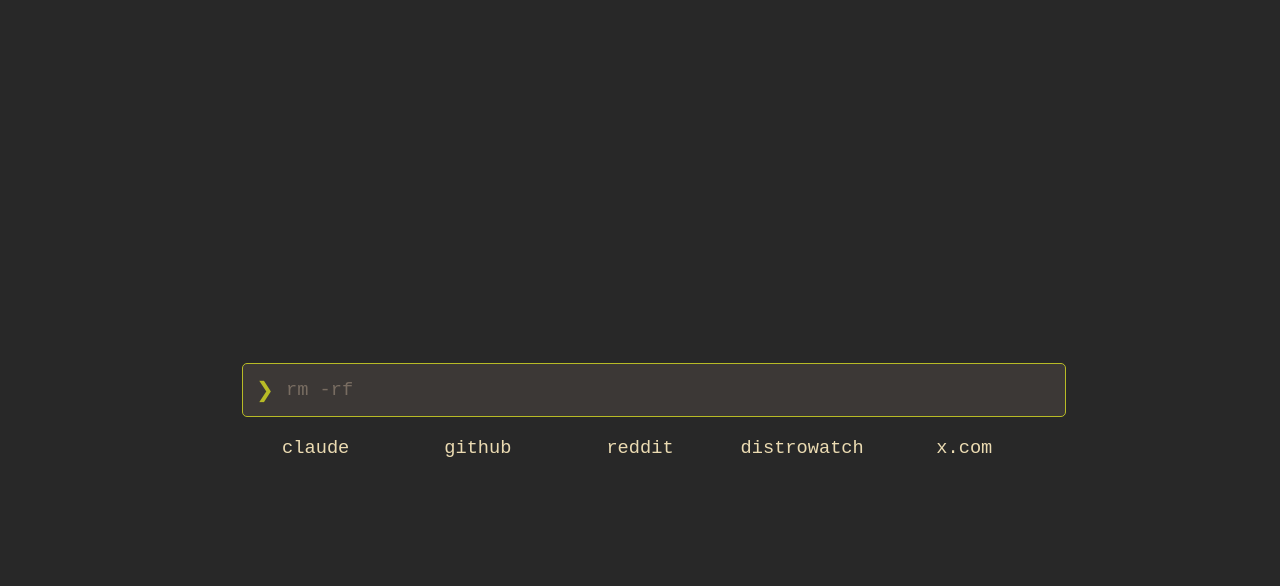
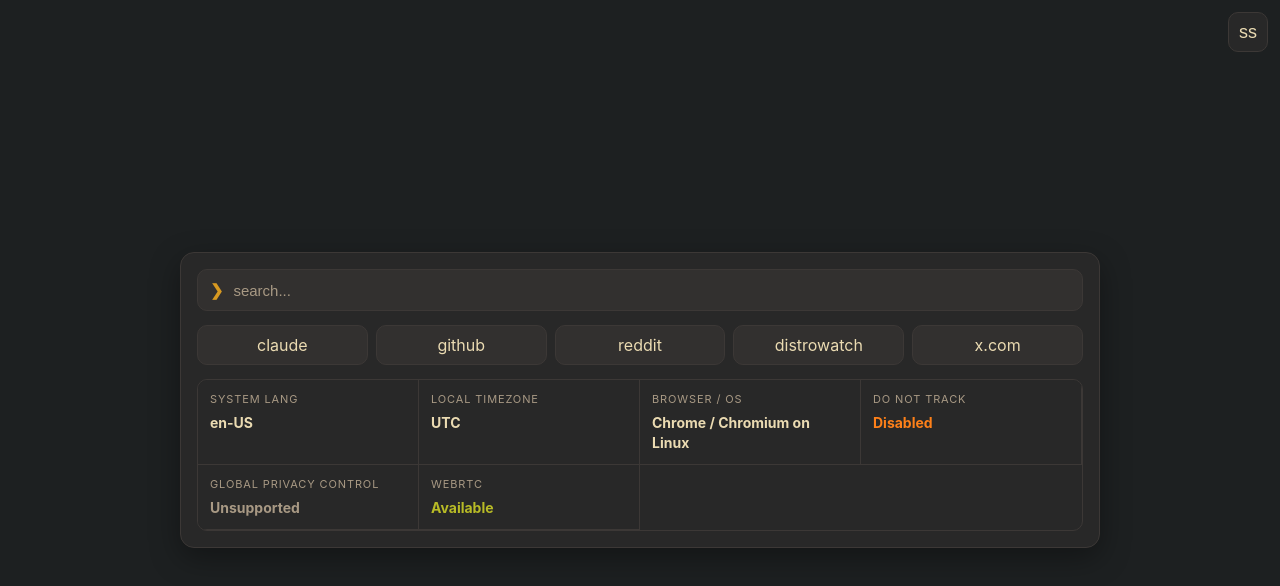
Before and after one commit to Jahamars/startpage, a browser extension: page index.html in a window 1280 px wide. Drawn offline with Linux system fonts and the light colour scheme.

Commit message:
2026-03-25 11:29

```diff
--- a/index.html
+++ b/index.html
@@ -1,37 +1,82 @@
-<!DOCTYPE html>
-<html lang="en">
+<!doctype html>
+<html lang="en" data-theme="gruvbox-dark">
 <head>
-    <meta charset="UTF-8">
-    <meta name="viewport" content="width=device-width, initial-scale=1.0">
-    <title>minimalism</title>
-    <link rel="stylesheet" href="./style.css">
+  <meta charset="utf-8">
+  <meta name="viewport" content="width=device-width,initial-scale=1">
+  <meta name="color-scheme" content="dark light">
+  <title>ts</title>
+  <link rel="stylesheet" href="./style.css">
 </head>
 <body>
-    <main>
-        <h1>  </h1>
-        <div class="search-box">
-                    <span class="prompt">❯</span>
-                    <input type="text" placeholder="rm -rf " onkeypress="runSearch(event)">
-                </div>
-        <nav>
-            <ul>
-                <li><a href="https://claude.ai/new">claude</a></li>
-                <li><a href="https://github.com">github</a></li>
-                <li><a href="https://www.reddit.com">reddit</a></li>
-                <li><a href="https://distrowatch.com">distrowatch</a></li>
-                <li><a href="http://x.com/">x.com</a></li>
-            </ul>
-        </nav>
-    </main>
-    <script>
-            function runSearch(event) {
-                if (event.key === "Enter") {
-                    const query = event.target.value.trim();
-                    if (query) {
-                        window.open(`https://www.google.com/search?q=${encodeURIComponent(query)}`, '_blank');
-                    }
-                }
-            }
-        </script>
+  <button id="settings-btn" aria-label="Settings" title="Settings">ss</button>
+
+  <aside id="settings-panel" class="hidden" aria-hidden="true">
+    <section class="group">
+      <h2>Theme</h2>
+      <label><input type="radio" name="theme" value="gruvbox-dark">Gruvbox Dark</label>
+      <label><input type="radio" name="theme" value="gruvbox-light">Gruvbox Light</label>
+      <label><input type="radio" name="theme" value="nord-dark">Nord Dark</label>
+      <label><input type="radio" name="theme" value="nord-light">Nord Light</label>
+    </section>
+
+    <section class="group">
+      <h2>Search</h2>
+      <label><input type="radio" name="engine" value="google">Google</label>
+      <label><input type="radio" name="engine" value="duckduckgo">DuckDuckGo</label>
+      <label><input type="radio" name="engine" value="yandex">Yandex</label>
+      <label><input type="radio" name="engine" value="bing">Bing</label>
+      <label><input type="radio" name="engine" value="brave">Brave</label>
+      <label><input type="radio" name="engine" value="startpage">Startpage</label>
+    </section>
+
+    <section class="group">
+      <h2>Blocks</h2>
+      <label><input type="checkbox" data-block="search">Search bar</label>
+      <label><input type="checkbox" data-block="links">Quick links</label>
+      <label><input type="checkbox" data-block="info">Info panel</label>
+    </section>
+
+    <section class="group">
+      <h2>Info rows</h2>
+      <label><input type="checkbox" data-row="lang">System Lang</label>
+      <label><input type="checkbox" data-row="tz">Local Timezone</label>
+      <label><input type="checkbox" data-row="ua">Browser / OS</label>
+      <label><input type="checkbox" data-row="dnt">Do Not Track</label>
+      <label><input type="checkbox" data-row="gpc">GPC</label>
+      <label><input type="checkbox" data-row="webrtc">WebRTC</label>
+    </section>
+
+    <section class="group">
+      <h2>Quick links</h2>
+      <div id="editor-list"></div>
+      <div class="add">
+        <input id="new-name" type="text" placeholder="Name">
+        <input id="new-url" type="text" placeholder="https://...">
+        <button id="add-link" type="button">Add</button>
+      </div>
+    </section>
+  </aside>
+
+  <main id="app">
+    <section id="search-block" class="search">
+      <span>❯</span>
+      <input id="search-input" type="text" placeholder="search..." autofocus>
+    </section>
+
+    <nav id="links-block">
+      <ul id="links-list"></ul>
+    </nav>
+
+    <section id="info-block" class="info-grid">
+      <article class="cell" data-row-id="lang"><small>System Lang</small><strong id="v-lang"></strong></article>
+      <article class="cell" data-row-id="tz"><small>Local Timezone</small><strong id="v-tz"></strong></article>
+      <article class="cell" data-row-id="ua"><small>Browser / OS</small><strong id="v-ua"></strong></article>
+      <article class="cell" data-row-id="dnt"><small>Do Not Track</small><strong id="v-dnt"></strong></article>
+      <article class="cell" data-row-id="gpc"><small>Global Privacy Control</small><strong id="v-gpc"></strong></article>
+      <article class="cell" data-row-id="webrtc"><small>WebRTC</small><strong id="v-webrtc"></strong></article>
+    </section>
+  </main>
+
+  <script src="./main.js"></script>
 </body>
 </html>
--- /dev/null
+++ b/main.js
@@ -0,0 +1,331 @@
+(() => {
+  const K = { CFG: 'sp_cfg_v5', LINKS: 'sp_links_v2' };
+  const ENGINES = {
+    google: 'https://www.google.com/search?q=',
+    duckduckgo: 'https://duckduckgo.com/?q=',
+    yandex: 'https://yandex.com/search/?text=',
+    bing: 'https://www.bing.com/search?q=',
+    brave: 'https://search.brave.com/search?q=',
+    startpage: 'https://www.startpage.com/do/search?q='
+  };
+  const DEF = {
+    theme: 'gruvbox-dark',
+    engine: 'google',
+    blocks: { search: true, links: true, info: true },
+    rows: { lang: true, tz: true, ua: true, dnt: true, gpc: true, webrtc: true }
+  };
+  const DEF_LINKS = [
+    { id: id(), n: 'claude', u: 'https://claude.ai/new', e: 1 },
+    { id: id(), n: 'github', u: 'https://github.com', e: 1 },
+    { id: id(), n: 'reddit', u: 'https://www.reddit.com', e: 1 },
+    { id: id(), n: 'distrowatch', u: 'https://distrowatch.com', e: 1 },
+    { id: id(), n: 'x.com', u: 'https://x.com/', e: 1 }
+  ];
+
+  const s = hydrate();
+  const el = {};
+  let raf = 0;
+
+  document.addEventListener('DOMContentLoaded', boot);
+
+  function boot() {
+    q();
+    bind();
+    paintAll();
+    if (s.blocks.search) focusSearch();
+  }
+
+  function q() {
+    el.btn = document.getElementById('settings-btn');
+    el.panel = document.getElementById('settings-panel');
+
+    el.searchBlock = document.getElementById('search-block');
+    el.searchInput = document.getElementById('search-input');
+
+    el.linksBlock = document.getElementById('links-block');
+    el.linksList = document.getElementById('links-list');
+
+    el.infoBlock = document.getElementById('info-block');
+    el.editorList = document.getElementById('editor-list');
+    el.newName = document.getElementById('new-name');
+    el.newUrl = document.getElementById('new-url');
+    el.addBtn = document.getElementById('add-link');
+
+    el.vLang = document.getElementById('v-lang');
+    el.vTz = document.getElementById('v-tz');
+    el.vUa = document.getElementById('v-ua');
+    el.vDnt = document.getElementById('v-dnt');
+    el.vGpc = document.getElementById('v-gpc');
+    el.vWebrtc = document.getElementById('v-webrtc');
+  }
+
+  function bind() {
+    el.btn.addEventListener('click', togglePanel);
+    document.addEventListener('click', onOuterClick);
+    el.panel.addEventListener('change', onPanelChange);
+    el.panel.addEventListener('click', onPanelClick);
+    el.searchInput.addEventListener('keydown', onSearch);
+    el.addBtn.addEventListener('click', onAddLink);
+    el.newUrl.addEventListener('keydown', e => e.key === 'Enter' && onAddLink());
+  }
+
+  function togglePanel() {
+    const h = el.panel.classList.toggle('hidden');
+    el.panel.setAttribute('aria-hidden', String(h));
+  }
+
+  function onOuterClick(e) {
+    if (el.panel.classList.contains('hidden')) return;
+    if (el.panel.contains(e.target) || el.btn.contains(e.target)) return;
+    el.panel.classList.add('hidden');
+    el.panel.setAttribute('aria-hidden', 'true');
+  }
+
+  function onPanelChange(e) {
+    const t = e.target;
+    if (!(t instanceof HTMLInputElement)) return;
+
+    if (t.name === 'theme') s.theme = t.value;
+    else if (t.name === 'engine') s.engine = t.value;
+    else if (t.dataset.block) s.blocks[t.dataset.block] = t.checked;
+    else if (t.dataset.row) s.rows[t.dataset.row] = t.checked;
+    else if (t.dataset.eid) patchLink(t);
+
+    persist();
+    schedulePaint();
+  }
+
+  function onPanelClick(e) {
+    const b = e.target.closest('button[data-del]');
+    if (!b) return;
+    const delId = b.getAttribute('data-del');
+    s.links = s.links.filter(x => x.id !== delId);
+    persist();
+    renderLinks();
+    renderEditor();
+  }
+
+  function onSearch(e) {
+    if (e.key !== 'Enter') return;
+    const qv = el.searchInput.value.trim();
+    if (!qv) return;
+    const base = ENGINES[s.engine] || ENGINES.google;
+    window.open(base + encodeURIComponent(qv), '_blank', 'noopener');
+  }
+
+  function onAddLink() {
+    const n = el.newName.value.trim() || 'link';
+    const u0 = el.newUrl.value.trim();
+    if (!u0) return;
+    const u = normalizeUrl(u0);
+    if (!u) return;
+
+    s.links.push({ id: id(), n, u, e: 1 });
+    el.newName.value = '';
+    el.newUrl.value = '';
+    persist();
+    renderLinks();
+    renderEditor();
+  }
+
+  function patchLink(input) {
+    const linkId = input.dataset.eid;
+    const field = input.dataset.f;
+    const item = s.links.find(x => x.id === linkId);
+    if (!item) return;
+
+    if (field === 'e') item.e = input.checked ? 1 : 0;
+    if (field === 'n') item.n = input.value.trim() || 'link';
+    if (field === 'u') {
+      const nu = normalizeUrl(input.value.trim());
+      if (nu) item.u = nu;
+      input.value = item.u;
+    }
+  }
+
+  function schedulePaint() {
+    if (raf) cancelAnimationFrame(raf);
+    raf = requestAnimationFrame(() => {
+      raf = 0;
+      paintAll();
+    });
+  }
+
+  function paintAll() {
+    applyStateControls();
+    applyTheme();
+    renderLinks();
+    renderEditor();
+    renderInfo();
+  }
+
+  function applyStateControls() {
+    document.documentElement.setAttribute('data-theme', s.theme);
+    check(`input[name="theme"][value="${s.theme}"]`, true);
+    check(`input[name="engine"][value="${s.engine}"]`, true);
+
+    check('input[data-block="search"]', !!s.blocks.search);
+    check('input[data-block="links"]', !!s.blocks.links);
+    check('input[data-block="info"]', !!s.blocks.info);
+
+    for (const k of Object.keys(s.rows)) check(`input[data-row="${k}"]`, !!s.rows[k]);
+
+    el.searchBlock.style.display = s.blocks.search ? '' : 'none';
+    el.linksBlock.style.display = s.blocks.links ? '' : 'none';
+    el.infoBlock.style.display = s.blocks.info ? '' : 'none';
+
+    if (s.blocks.search) focusSearch();
+  }
+
+  function applyTheme() {
+    document.documentElement.setAttribute('data-theme', s.theme);
+  }
+
+  function renderLinks() {
+    const arr = s.links.filter(x => x.e);
+    if (!s.blocks.links || arr.length === 0) {
+      el.linksBlock.style.display = 'none';
+      el.linksList.textContent = '';
+      return;
+    }
+
+    const frag = document.createDocumentFragment();
+    for (const x of arr) {
+      const li = document.createElement('li');
+      const a = document.createElement('a');
+      a.href = x.u;
+      a.textContent = x.n || x.u;
+      a.rel = 'noopener noreferrer';
+      li.appendChild(a);
+      frag.appendChild(li);
+    }
+    el.linksList.replaceChildren(frag);
+    el.linksBlock.style.display = '';
+  }
+
+  function renderEditor() {
+    const frag = document.createDocumentFragment();
+    for (const x of s.links) {
+      const row = document.createElement('div');
+      row.className = 'e-row';
+      row.innerHTML =
+        `<input type="checkbox" data-eid="${x.id}" data-f="e" ${x.e ? 'checked' : ''}>` +
+        `<input type="text" data-eid="${x.id}" data-f="n" value="${escapeAttr(x.n)}">` +
+        `<input type="text" data-eid="${x.id}" data-f="u" value="${escapeAttr(x.u)}">` +
+        `<button type="button" data-del="${x.id}">✕</button>`;
+      frag.appendChild(row);
+    }
+    el.editorList.replaceChildren(frag);
+  }
+
+  function renderInfo() {
+    setText(el.vLang, navigator.language || 'Unknown');
+    setText(el.vTz, Intl.DateTimeFormat().resolvedOptions().timeZone || 'Unknown');
+    setText(el.vUa, ua());
+
+    const dnt = ['1', 'yes'].includes((navigator.doNotTrack || '').toLowerCase()) || ['1', 'yes'].includes((window.doNotTrack || '').toLowerCase());
+    setState(el.vDnt, dnt ? 'Enabled' : 'Disabled', dnt ? 'ok' : 'warn');
+
+    const gpc = navigator.globalPrivacyControl;
+    if (gpc === undefined) setState(el.vGpc, 'Unsupported', 'dim');
+    else setState(el.vGpc, gpc ? 'Enabled' : 'Disabled', gpc ? 'ok' : 'warn');
+
+    const rtc = typeof window.RTCPeerConnection !== 'undefined';
+    setState(el.vWebrtc, rtc ? 'Available' : 'Unavailable', rtc ? 'ok' : 'warn');
+
+    const rows = el.infoBlock.querySelectorAll('[data-row-id]');
+    let any = false;
+    rows.forEach(r => {
+      const on = !!s.rows[r.dataset.rowId];
+      r.style.display = on ? '' : 'none';
+      if (on) any = true;
+    });
+    if (!any) el.infoBlock.style.display = 'none';
+    else if (s.blocks.info) el.infoBlock.style.display = '';
+  }
+
+  function focusSearch() {
+    requestAnimationFrame(() => {
+      if (!s.blocks.search) return;
+      el.searchInput.focus({ preventScroll: true });
+      el.searchInput.select();
+    });
+  }
+
+  function hydrate() {
+    const raw = safeParse(localStorage.getItem(K.CFG)) || {};
+    const links = safeParse(localStorage.getItem(K.LINKS));
+    return {
+      theme: raw.theme || DEF.theme,
+      engine: raw.engine || DEF.engine,
+      blocks: { ...DEF.blocks, ...(raw.blocks || {}) },
+      rows: { ...DEF.rows, ...(raw.rows || {}) },
+      links: Array.isArray(links) && links.length ? links : DEF_LINKS
+    };
+  }
+
+  function persist() {
+    localStorage.setItem(K.CFG, JSON.stringify({
+      theme: s.theme,
+      engine: s.engine,
+      blocks: s.blocks,
+      rows: s.rows
+    }));
+    localStorage.setItem(K.LINKS, JSON.stringify(s.links));
+  }
+
+  function normalizeUrl(v) {
+    if (!v) return '';
+    const u = /^https?:\/\//i.test(v) ? v : `https://${v}`;
+    try {
+      const x = new URL(u);
+      if (x.protocol !== 'http:' && x.protocol !== 'https:') return '';
+      return x.href;
+    } catch {
+      return '';
+    }
+  }
+
+  function ua() {
+    const z = navigator.userAgent || '';
+    let b = 'Unknown', o = 'Unknown';
+    if (z.includes('Firefox')) b = 'Firefox';
+    else if (z.includes('Edg')) b = 'Edge';
+    else if (z.includes('OPR') || z.includes('Opera')) b = 'Opera';
+    else if (z.includes('Chrome')) b = 'Chrome / Chromium';
+    else if (z.includes('Safari')) b = 'Safari';
+    if (z.includes('Android')) o = 'Android';
+    else if (/iPhone|iPad|iPod/.test(z)) o = 'iOS';
+    else if (z.includes('Win')) o = 'Windows';
+    else if (z.includes('Mac')) o = 'macOS';
+    else if (z.includes('Linux')) o = 'Linux';
+    return `${b} on ${o}`;
+  }
+
+  function check(sel, v) {
+    const x = document.querySelector(sel);
+    if (x) x.checked = !!v;
+  }
+
+  function setText(node, text) {
+    node.textContent = text;
+    node.className = '';
+  }
+
+  function setState(node, text, cls) {
+    node.textContent = text;
+    node.className = cls;
+  }
+
+  function safeParse(sv) {
+    try { return sv ? JSON.parse(sv) : null; } catch { return null; }
+  }
+
+  function escapeAttr(v) {
+    return String(v).replaceAll('&', '&amp;').replaceAll('"', '&quot;').replaceAll('<', '&lt;').replaceAll('>', '&gt;');
+  }
+
+  function id() {
+    return Math.random().toString(36).slice(2, 10);
+  }
+})();
--- a/style.css
+++ b/style.css
@@ -1,97 +1,41 @@
-/* Минималистичный стиль с размещением в 5 столбцов */
-body {
-    font-family: 'Iosevka Nerd Font Mono', monospace;
-    background-color: #282828; /* Gruvbox background */
-    color: #ebdbb2; /* Gruvbox foreground */
-    margin: 0;
-    height: 100vh;
-    display: flex;
-    justify-content: center;
-    align-items: center;
-}
+:root[data-theme="gruvbox-dark"]{--bg:#1d2021;--panel:#282828;--panel2:#32302f;--line:#3c3836;--fg:#ebdbb2;--dim:#a89984;--accent:#d79921;--ok:#b8bb26;--warn:#fe8019;--shadow:0 10px 30px rgba(0,0,0,.35)}
+:root[data-theme="gruvbox-light"]{--bg:#fbf1c7;--panel:#f2e5bc;--panel2:#ebdbb2;--line:#d5c4a1;--fg:#3c3836;--dim:#7c6f64;--accent:#b57614;--ok:#79740e;--warn:#af3a03;--shadow:0 10px 24px rgba(60,56,54,.12)}
+:root[data-theme="nord-dark"]{--bg:#2e3440;--panel:#3b4252;--panel2:#434c5e;--line:#4c566a;--fg:#eceff4;--dim:#d8dee9;--accent:#88c0d0;--ok:#a3be8c;--warn:#ebcb8b;--shadow:0 10px 28px rgba(0,0,0,.3)}
+:root[data-theme="nord-light"]{--bg:#e5e9f0;--panel:#eceff4;--panel2:#e5e9f0;--line:#d8dee9;--fg:#2e3440;--dim:#4c566a;--accent:#5e81ac;--ok:#5e815b;--warn:#b48ead;--shadow:0 10px 24px rgba(46,52,64,.12)}
 
-main {
-    text-align: center;
-    padding: 20px;
-    background-color: transparent;
-}
+*{box-sizing:border-box;margin:0;padding:0}
+html,body{height:100%}
+body{font-family:Inter,system-ui,-apple-system,Segoe UI,Roboto,sans-serif;background:var(--bg);color:var(--fg);display:grid;place-items:center;padding:20px}
+#app{width:min(920px,100%);display:grid;gap:14px;background:var(--panel);border:1px solid var(--line);border-radius:14px;padding:16px;box-shadow:var(--shadow)}
 
-h1 {
-    font-size: 24pt;
-    color: #fe8019; /* Gruvbox orange */
-    margin-bottom: 20px;
-    text-transform: uppercase;
-    letter-spacing: 2px;
-}
+.search{display:flex;align-items:center;gap:10px;border:1px solid var(--line);background:var(--panel2);border-radius:10px;padding:10px 12px}
+.search span{color:var(--accent);font-weight:700}
+.search input{width:100%;border:0;outline:0;background:transparent;color:var(--fg);font-size:15px}
+.search input::placeholder{color:var(--dim)}
 
-nav ul {
-    display: grid;
-    grid-template-columns: repeat(5, 1fr); /* 5 столбцов */
-    gap: 15px;
-    list-style: none;
-    padding: 0;
-    margin: 0;
-    justify-items: center;
-}
+#links-list{list-style:none;display:grid;grid-template-columns:repeat(auto-fit,minmax(120px,1fr));gap:8px}
+#links-list a{display:block;text-align:center;text-decoration:none;color:var(--fg);border:1px solid var(--line);background:var(--panel2);border-radius:10px;padding:9px 10px}
+#links-list a:hover{border-color:var(--accent);color:var(--accent)}
 
-nav li {
-    text-align: center;
-}
+.info-grid{border:1px solid var(--line);border-radius:10px;overflow:hidden;display:grid;grid-template-columns:repeat(auto-fit,minmax(220px,1fr))}
+.cell{padding:12px;border-right:1px solid var(--line);border-bottom:1px solid var(--line);background:var(--panel)}
+.cell small{display:block;color:var(--dim);font-size:11px;letter-spacing:.08em;text-transform:uppercase;margin-bottom:6px}
+.cell strong{font-size:14px;word-break:break-word}
+.ok{color:var(--ok)}
+.warn{color:var(--warn)}
+.dim{color:var(--dim)}
 
-nav a {
-    color: #ebdbb2; /* Gruvbox foreground */
-    text-decoration: none;
-    font-size: 14pt;
-    padding: 5px 10px;
-    border: 2px solid transparent;
-    border-radius: 5px;
-    transition: all 0.3s;
-}
+#settings-btn{position:fixed;top:12px;right:12px;width:40px;height:40px;border:1px solid var(--line);border-radius:10px;background:var(--panel);color:var(--fg);font-size:18px;cursor:pointer;z-index:1000}
+#settings-panel{position:fixed;top:58px;right:12px;width:min(380px,calc(100vw - 24px));max-height:calc(100vh - 70px);overflow:auto;border:1px solid var(--line);border-radius:12px;background:var(--panel);padding:12px;display:grid;gap:12px;box-shadow:var(--shadow);z-index:1000}
+.hidden{display:none!important}
+.group{display:grid;gap:8px}
+.group h2{font-size:12px;color:var(--dim);text-transform:uppercase;letter-spacing:.08em}
+.group label{display:flex;gap:8px;align-items:center;font-size:14px}
+.group input{accent-color:var(--accent)}
 
-nav a:hover {
-    color: #282828; /* Gruvbox background */
-    background-color: #665c54; /* Gruvbox orange */
-    border-color: #98971a; /* Gruvbox orange */
-}
-
-
-
-/* Минималистичная строка поиска */
-.search-box {
-    display: flex;
-    align-items: center;
-    justify-content: center;
-    margin-bottom: 20px;
-    border: 1px solid #b8bb26; /* Gruvbox orange */
-    padding: 13px;
-    border-radius: 5px;
-    width: 100%;
-    max-width: 999px;
-    background-color: #3c3836; /* Gruvbox dark background */
-}
-
-.search-box .prompt {
-    color:  #b8bb26; /* Gruvbox orange */
-    font-size: 16pt;
-    margin-right: 10px;
-}
-
-.search-box input {
-    border: none;
-    outline: none;
-    background: none;
-    color: #ebdbb2; /* Gruvbox foreground */
-    font-family: 'Iosevka Nerd Font Mono', monospace;
-    font-size: 14pt;
-    width: 100%;
-}
-
-.search-box input::placeholder {
-    color: #928374; /* Gruvbox gray */
-    opacity: 0.7;
-}
-
-.search-box input:focus {
-    outline: none;
-    color: #fbf1c7; /* Gruvbox light foreground */
-}
+#editor-list{display:grid;gap:6px}
+.e-row{display:grid;grid-template-columns:auto 1fr 1.4fr auto;gap:6px;align-items:center}
+.e-row input,.add input{border:1px solid var(--line);background:var(--panel2);color:var(--fg);border-radius:8px;padding:7px 8px;min-width:0}
+.e-row button,.add button{border:1px solid var(--line);background:var(--panel2);color:var(--fg);border-radius:8px;padding:7px 10px;cursor:pointer}
+.add{display:grid;grid-template-columns:1fr 1.6fr auto;gap:6px}
+@media (max-width:640px){body{padding:12px}#app{padding:12px;border-radius:12px}}
```
Also changed, not shown: manifest.json (added).
